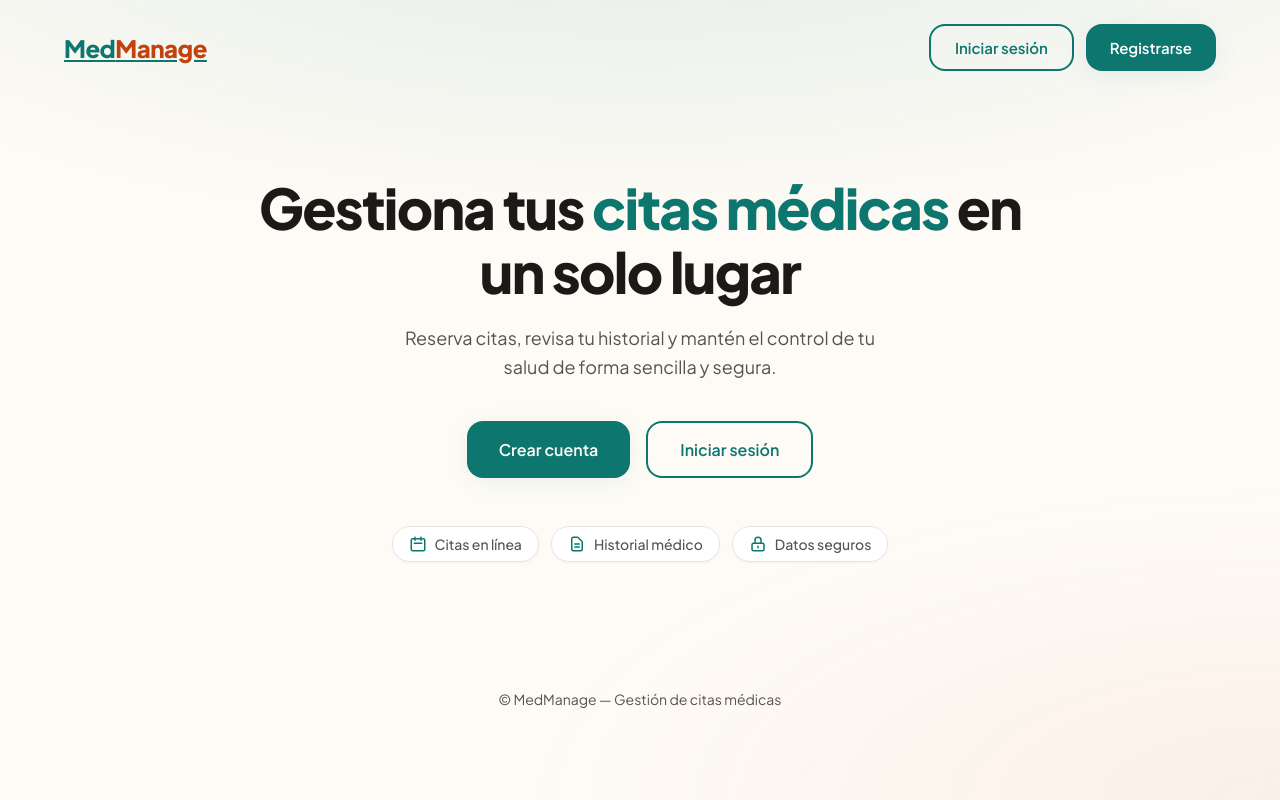
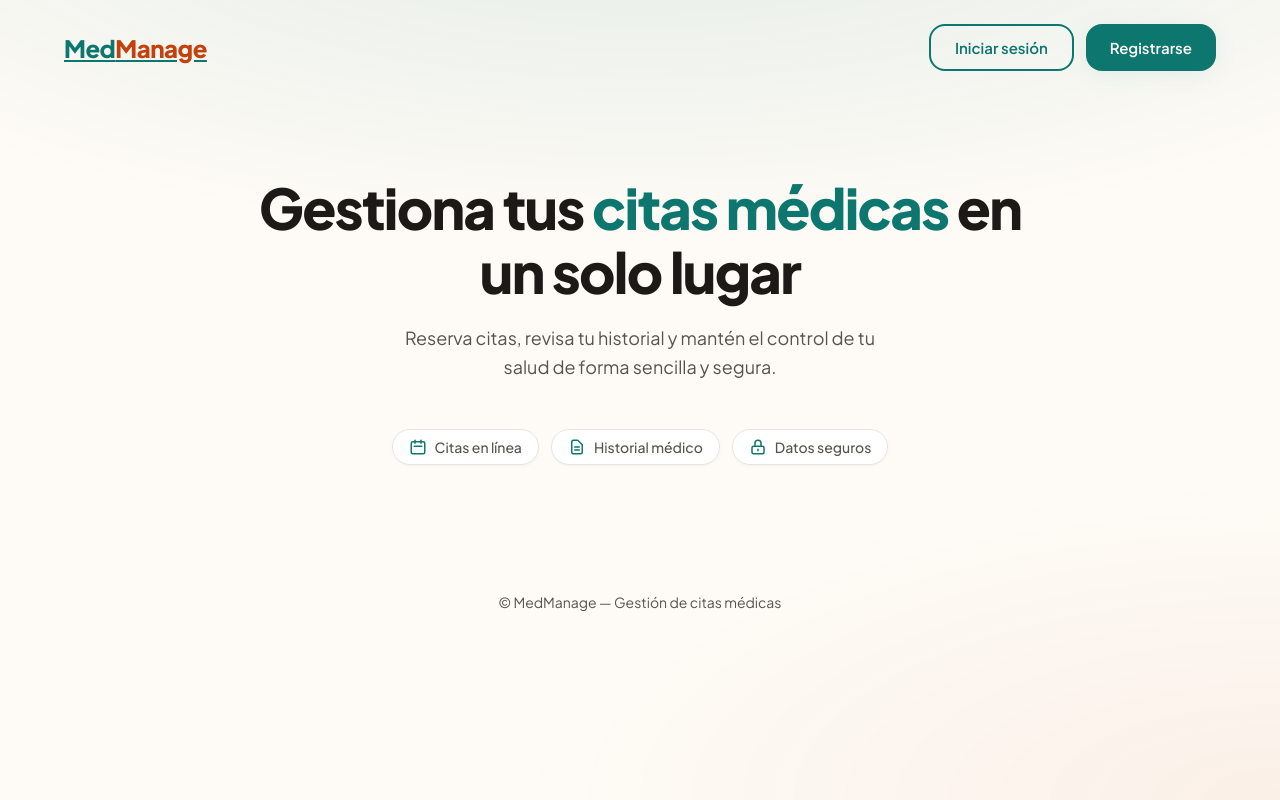
Before and after one commit to Esen-Q1-2026-Arquitectura-Software/py-med-management-app, a Flask app: page / in a window 1280 px wide. Run offline with Flask 3, Linux system fonts and the light colour scheme.

Commit message:
add landing page

```diff
--- a/fe/templates/index.html
+++ b/fe/templates/index.html
@@ -218,10 +218,7 @@
         <main class="hero">
             <h1>Gestiona tus <span class="highlight">citas médicas</span> en un solo lugar</h1>
             <p>Reserva citas, revisa tu historial y mantén el control de tu salud de forma sencilla y segura.</p>
-            <div class="hero-buttons">
-                <a href="/registro" class="btn btn-register">Crear cuenta</a>
-                <a href="/login" class="btn btn-login">Iniciar sesión</a>
-            </div>
+
 
             <div class="features">
                 <span class="feature-pill">
```
